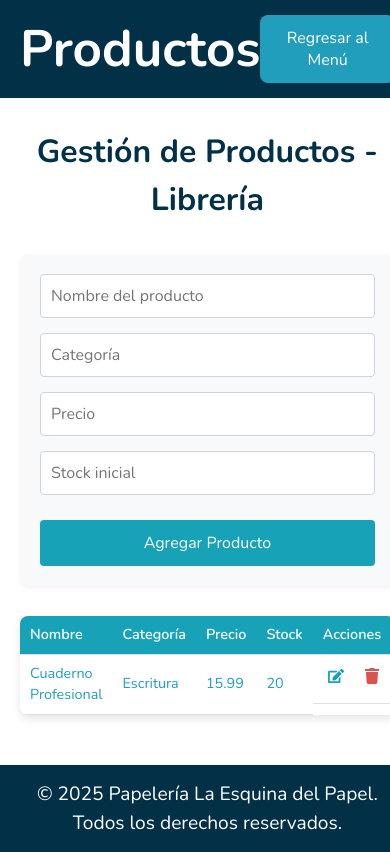
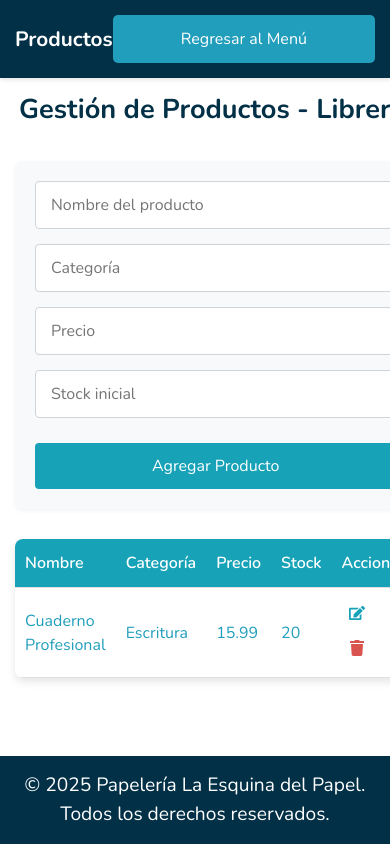
Before and after one commit to sunnybarh/SistemaGestionVentasWeb, a React (Vite) app: page /productos in a window 390 px wide. Shown: the top 852 px of the page. Built offline with nearby package versions, Linux system fonts and the light colour scheme.

Commit message:
Arreglos a las pantallas

```diff
--- a/src/Paginas/Categorías/Categorias.css
+++ b/src/Paginas/Categorías/Categorias.css
@@ -164,16 +164,15 @@ body {
 
   .menu-cate {
     width: 100%;
-    height: 100%;
     background-color: #023047;
     color: white;
     display: flex;
     align-items: center;
     justify-content: flex-start;
-    padding: 15px 300px;
-    position: relative;
+    padding: 20px 30px;
+    position: fixed;
     top: 0;
     left: 0;
+    box-shadow: 0 2px 4px rgba(0, 0, 0, 0.1);
     z-index: 1000;
-    box-shadow: 0 2px 5px rgba(0, 0, 0, 0.2);
   }
--- a/src/Paginas/Productos/Productos.css
+++ b/src/Paginas/Productos/Productos.css
@@ -1,11 +1,5 @@
 @import url("https://fonts.googleapis.com/css2?family=Nunito:wght@300;400;600;700&display=swap");
 
-* {
-  font-family: "Nunito", sans-serif;
-  margin: 0;
-  padding: 0;
-  box-sizing: border-box;
-}
 
 .productos-container {
   display: flex;
@@ -25,19 +19,21 @@
   display: flex;
   align-items: center;
   justify-content: space-between;
-  padding: 15px 20px;
-  position: relative;
+  position: fixed;
+  padding: 20px 30px;
+  top: 0;
+  left: 0;
+  z-index: 1000;
+  box-shadow: 0 2px 4px rgba(0, 0, 0, 0.1);
 }
 
 button {
-  padding: 12px 20px;
   background-color: #219ebc;
   color: white;
   border: none;
-  border-radius: 8px;
+  padding: 13px 20px;
   cursor: pointer;
-  font-size: 16px;
-  width: 100%;
+  border-radius: 5px;
   transition: background-color 0.3s ease;
 }
 
@@ -48,10 +44,11 @@ button:hover {
 /* CONTENIDO PRINCIPAL */
 .productos-content {
   flex: 1;
-  padding: 30px 20px;
+  padding: 100px 20px 80px;
   max-width: 1200px;
   margin: 0 auto;
   width: 100%;
+  box-sizing: border-box;
 }
 
 .productos-title {
@@ -71,10 +68,12 @@ button:hover {
   max-width: 800px;
   margin-left: auto;
   margin-right: auto;
+  width: 100%;
 }
 
 .form-group {
   margin-bottom: 15px;
+  width: 100%;
 }
 
 .form-group input {
@@ -111,7 +110,7 @@ button:hover {
 /* Tabla de productos */
 .productos-table-container {
   overflow-x: auto;
-  margin-bottom: 20px;
+  margin-bottom: 40px;
   border-radius: 8px;
   box-shadow: 0 4px 8px rgba(0, 0, 0, 0.1);
 }
@@ -182,19 +181,52 @@ button:hover {
   color: white;
   text-align: center;
   padding: 15px;
-  margin-top: auto;
+  position: fixed;
+  left: 0;
   font-size: 1.2rem;
+  bottom: 0;
+  z-index: 1000;
 }
 
 /* Responsive */
 @media (max-width: 768px) {
-  .form-group input {
-    padding: 10px;
+  .productos-content {
+    padding: 90px 15px 70px;
   }
+
+  .productos-title {
+    font-size: 1.7rem;
+  }
+
+  .producto-form {
+    padding: 20px;
+  }
+
 
   .productos-table th,
   .productos-table td {
-    padding: 8px 10px;
-    font-size: 0.9rem;
+    padding: 12px 10px;
   }
 }
+
+@media (max-width: 480px) {
+  .productos-header {
+    padding: 15px;
+  }
+
+  .productos-header h1 {
+    font-size: 1.3rem;
+  }
+
+  .acciones-column {
+    flex-direction: column;
+    gap: 5px;
+  }
+
+  .edit-button,
+  .delete-button {
+    width: 30px;
+    height: 30px;
+    font-size: 1rem;
+  }
+}
--- a/src/Paginas/Ventas/Ventas.css
+++ b/src/Paginas/Ventas/Ventas.css
@@ -12,7 +12,7 @@
     background-color: #219ebc;  /* Color de fondo azul uniforme */
     color: white;
     border: none;
-    padding: 10px 20px;
+    padding: 13px 20px;
     cursor: pointer;
     border-radius: 5px;
     transition: background-color 0.3s ease;  /* Añadimos transición para el hover */
```
